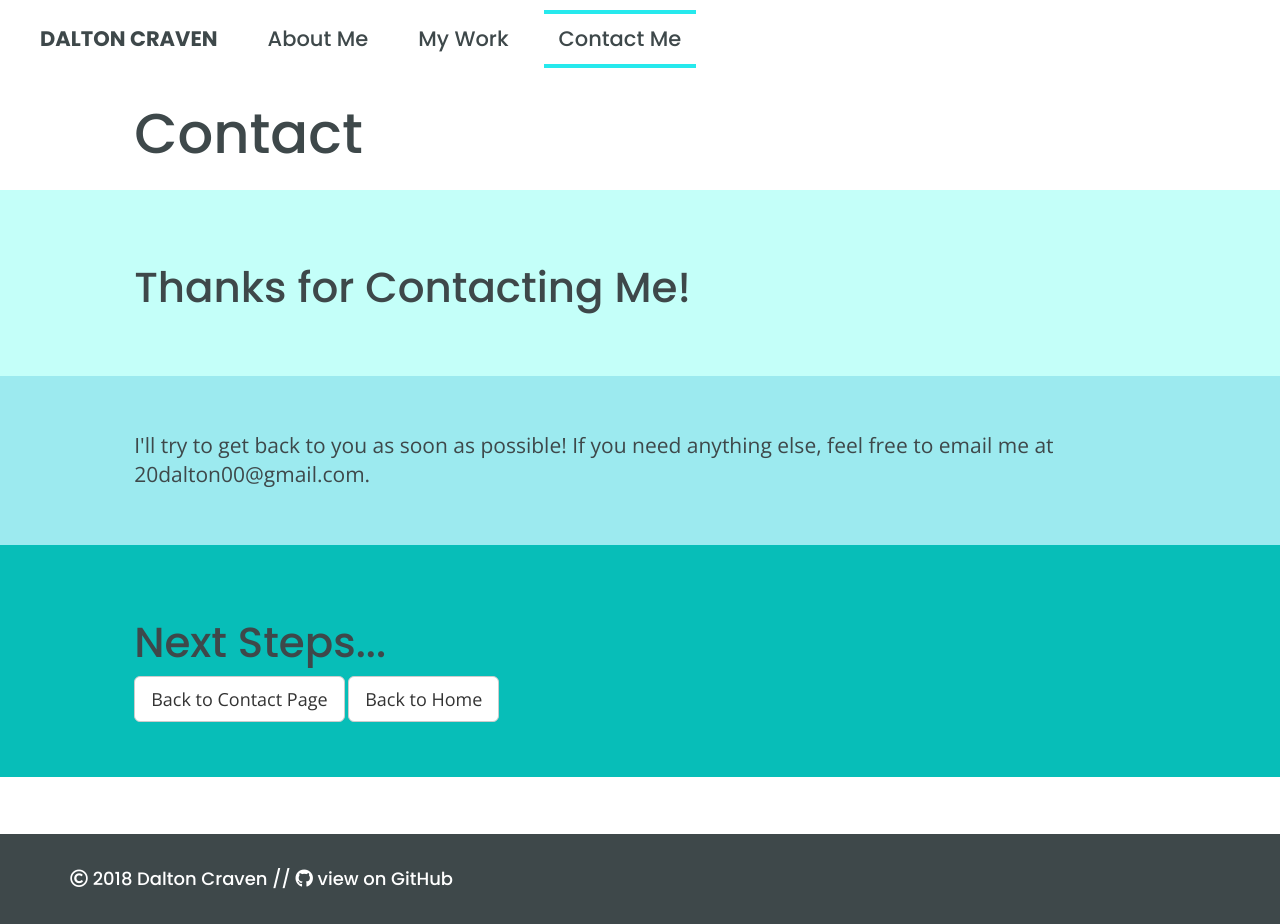
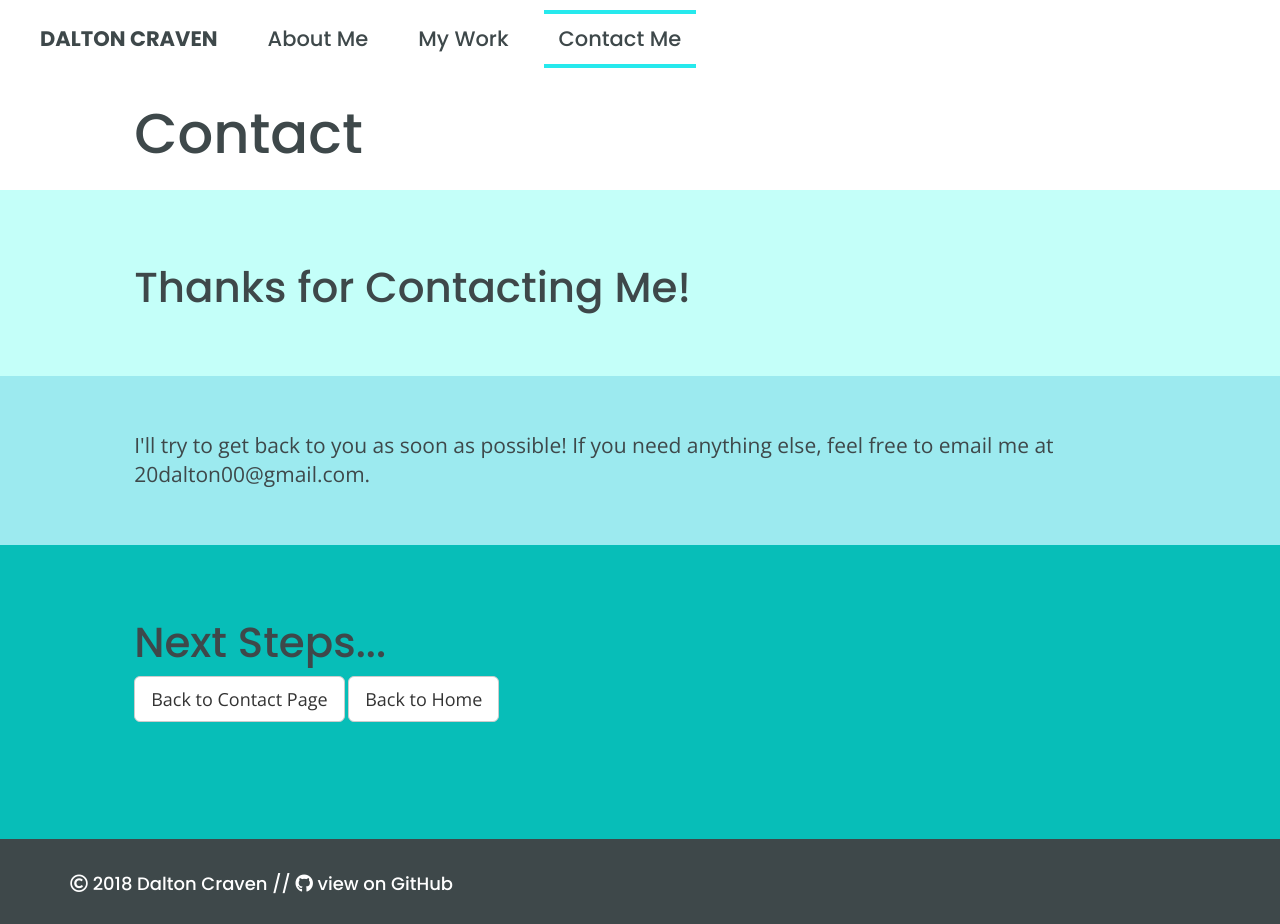
Before and after one commit to cravend/dev, a Jekyll site: the page built from contact/thanks.html, in a window 1280 px wide and 924 px high. Built offline with Jekyll 4.4.1, drawn with Linux system fonts in a browser that asks for light colours; nearby versions of some CDN libraries.

Commit message:
minor aesthetic updates

```diff
--- a/assets/css/main.scss
+++ b/assets/css/main.scss
@@ -52,6 +52,9 @@ h2.featurette-heading {
   color: OrangeRed;
 }
 
+.tall {
+  min-height: 20vh !important;
+}
 .home-item {
   padding: 0 15px !important;
   text-transform: lowercase;
@@ -101,7 +104,7 @@ h2.featurette-heading {
 }
 
 .img-left {
-  margin-right: 5px;
+  margin-right: 40px;
   float: left;
   width: 25%;
 }
--- a/contact/thanks.html
+++ b/contact/thanks.html
@@ -18,8 +18,8 @@ title: Contact
       <p class="lead">I'll try to get back to you as soon as possible! If you need anything else, feel free to email me at <a href="mailto:20dalton00@gmail.com">20dalton00@gmail.com</a>.</p>
     </div>
   </div>
-  <div class="color-box row" id="four">
-    <div class="col-xs-12 col-md-10 col-md-offset-1 extra-big">
+  <div class="color-box row tall" id="four">
+    <div class="col-xs-12 col-md-10 col-md-offset-1 extra-big tall">
       <h2 class="featurette-heading">Next Steps...</h2>
       <a href="/contact" class="btn btn-default btn-lg" role="button">Back to Contact Page</a>
       <a href="/" class="btn btn-default btn-lg" role="button">Back to Home</a>
```
